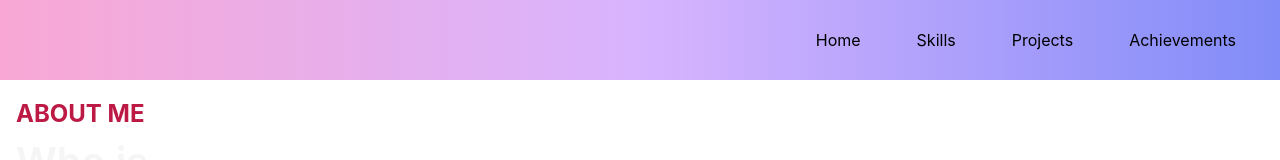
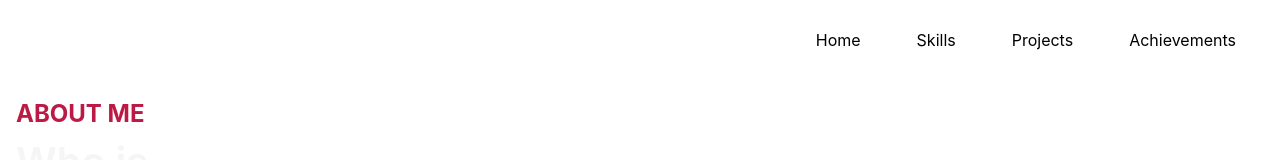
Before and after one commit to Shubham-100/Portfolio, a React (Create React App) app: page / in a window 1280 px wide. Shown: the top 160 px of the page. Built offline with nearby package versions, Linux system fonts and the light colour scheme.

Commit message:
Fix navbar css

```diff
--- a/src/Components/Navbar.jsx
+++ b/src/Components/Navbar.jsx
@@ -20,11 +20,6 @@ const Navbar = ({HOME,PROJECTS,ACHIEVEMENTS,ABOUT_ME,scrollToSection,SKILLS}) =>
   <header>
      <nav
         className="
-        bg-gradient-to-r
-        from-pink-300
-        via-purple-300
-        to-indigo-400
-        fixed w-full
           flex flex-wrap
           items-center
           justify-between
```
